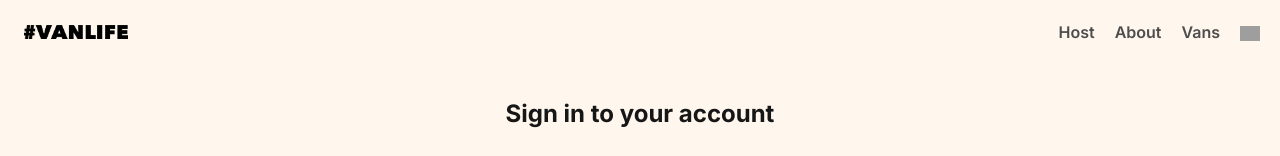
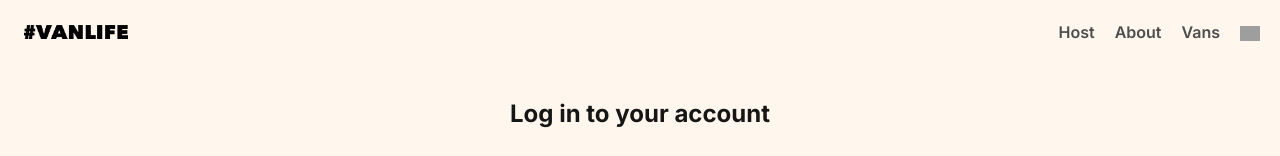
Before and after one commit to dipanshu447/VanLife, a React (Vite) app: page /login in a window 1280 px wide. Shown: the top 156 px of the page. Built offline with nearby package versions, Linux system fonts and the light colour scheme; grey boxes are pictures that could not be loaded; what miragejs would draw is missing.

Commit message:
Heading fix

```diff
--- a/src/pages/Login.jsx
+++ b/src/pages/Login.jsx
@@ -30,7 +30,7 @@ export default function Login() {
 
     return (
         <Form method="post" className="grow px-5 lg:px-6 flex flex-col gap-3 mt-8 items-center" replace>
-            <h1 className="text-2xl font-bold text-[#161616]">Sign in to your account</h1>
+            <h1 className="text-2xl font-bold text-[#161616]">Log in to your account</h1>
             {message && <h2 className="text-red-500 font-semibold text-lg">{message}</h2>}
             {errorMessage && <h2 className="text-red-500 font-semibold text-lg">{errorMessage}</h2>}
             <div className="mt-4 flex flex-col w-full md:w-2xl">
```
